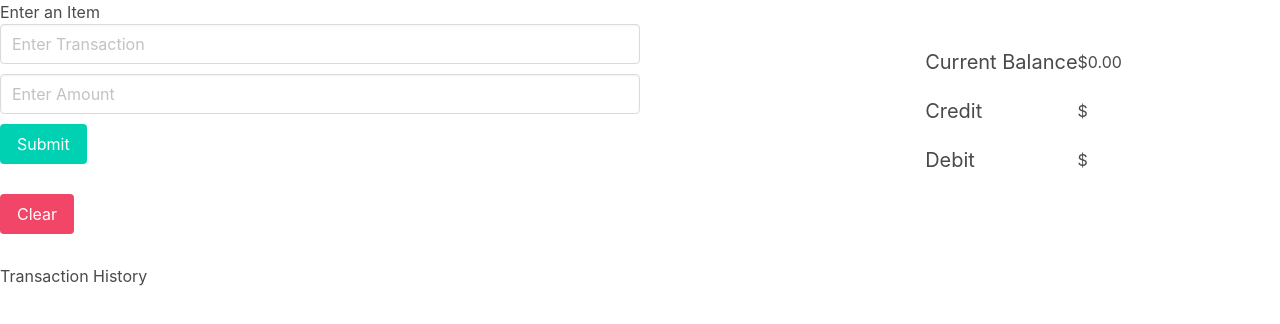
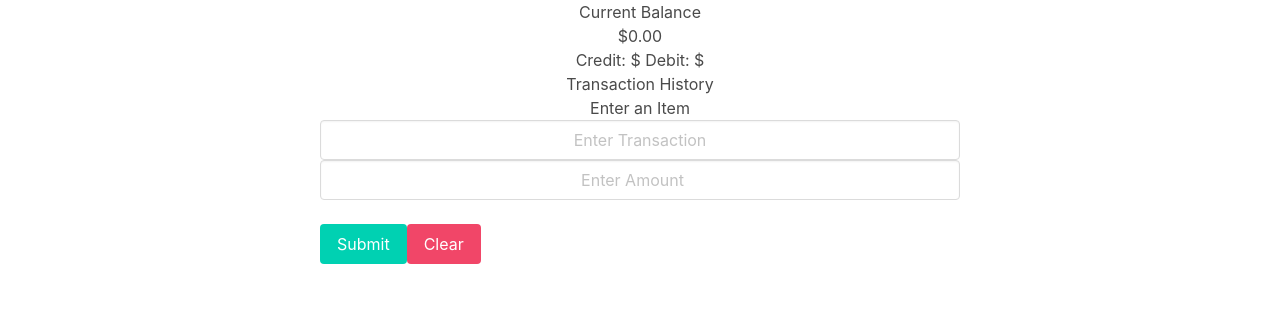
Before and after one commit to gabe571/teal-frontend, a React (Create React App) app: page / in a window 1280 px wide. Shown: the top 324 px of the page. Built offline with nearby package versions, Linux system fonts and the light colour scheme.

Commit message:
item css/button css

```diff
--- a/src/App.css
+++ b/src/App.css
@@ -22,18 +22,34 @@
 }
 
 .totals {
-  display: grid;
-  grid-template-columns: 1fr 1fr;
-  position: absolute;
-  top: 50px;
-  right: 50px;
+  text-align: center;
 }
 
-.input {
-  margin-bottom: 10px;
-  width: 50%;
-}
 
 .button {
   margin-bottom: 30px;
 }
+
+.trans-input {
+  text-align: center;
+  width: 50%;
+  margin-left: 25%;
+}
+
+.input {
+  text-align: center;
+  width: 50%;
+  margin-left: 25%;
+}
+
+.enter-item {
+  text-align: center;
+}
+
+.trans-history {
+  text-align: center;
+}
+
+.button-container {
+  margin-left: 25%;
+}
--- a/src/components/form.js
+++ b/src/components/form.js
@@ -58,7 +58,22 @@ const clearBudget = () => {
 return (
 
     <div>
-    <h2> Enter an Item </h2>
+        <div className='totals'>
+        <h2 className='balance'> Current Balance </h2>
+        <h3> ${balance} </h3>
+            <h4> Credit: ${credit} Debit: ${debit} </h4>
+        </div>
+         <h2 className='trans-history'> Transaction History </h2>
+           {list.map(i => {
+               return (
+                   <div className='trans'>
+                       <ul  key={i.description}>
+                        <li className='list' >{i.description} ${i.amount}</li>
+                   </ul>
+                   </div>
+               )
+           })}
+        <h2 className='enter-item'> Enter an Item </h2>
     <form
     onSubmit={e => {
         e.preventDefault()
@@ -78,6 +93,7 @@ return (
            >
            </input>
         </div>
+        <div className='tran-amount'>
         <input
         type='number'
          className='input'
@@ -87,29 +103,13 @@ return (
          onChange={updateForm}
          >
         </input>
-        <div>
+        </div>
+        <br/>
+        <div className='button-container'>
             <button type='submit' className='button is-primary'> Submit </button>
+            <button className='button is-danger' onClick={clearBudget}> Clear </button>
         </div>
     </form>
-    <button className='button is-danger' onClick={clearBudget}> Clear </button>
-            <h2 className='trans-history'> Transaction History </h2>
-           {list.map(i => {
-               return (
-                   <div className='trans'>
-                       <ul  key={i.description}>
-                        <li className='list' >{i.description} ${i.amount}</li>
-                   </ul>
-                   </div>
-               )
-           })}
-            <div className='totals'>
-        <h2 className='subtitle'> Current Balance </h2>
-        <h3> ${balance} </h3>
-            <h3 className='subtitle'> Credit </h3>
-            <h4> ${credit} </h4>
-            <h3 className='subtitle'> Debit </h3>
-            <h2> ${debit} </h2>
-        </div>
     </div>
  )
 }
```
